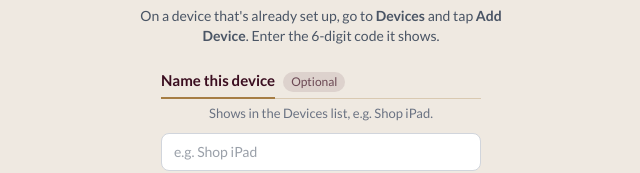
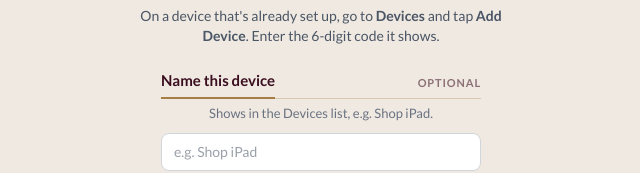
Before and after one commit to Kyanqueso/theresa_shoes_app, a React (Vite) app in the folder web/: page /pair in a window 1280 px wide. Shown: the part 186-359 px from the top of the page, without its empty margins (319-959 px from the left). Built offline with nearby package versions, Linux system fonts and the light colour scheme; no server answers; a web font is replaced by a local one.

Commit message:
Made client name one line, so that it won't be crammed

```diff
--- a/web/src/components/FieldLabel.jsx
+++ b/web/src/components/FieldLabel.jsx
@@ -9,7 +9,13 @@
  *    nothing here can be mistaken for something to tap or type in.
  *  - gold for the accent, leaving maroon to mean one thing: "this option is selected".
  *  - 15px, bold, sentence case — the easiest of the options to read at arm's length.
- *  - optional fields say so, beside the underline rather than under it.
+ *  - optional fields say so at the far end of that line, quieter than the label itself.
+ *
+ * "Optional" sits at the right end of the rule rather than snug against the label, and never
+ * wraps: as a pill beside the label it needed ~65px that a narrow column doesn't have, so it
+ * dropped onto a second line and sat marooned between the gold underline and the faint rule,
+ * pushing that field's input out of line with its neighbours. Anchored to the far end it costs
+ * the label no width at all, so the same field looks the same on a phone and on a desktop.
  *
  * The full-width line is translucent gold rather than a fixed colour, so it stays faint but
  * visible on both the white guest card and the cream admin modals.
@@ -20,16 +26,16 @@
 export default function FieldLabel({ children, as: Tag = 'label', htmlFor, optional = false, hint, className = '' }) {
   return (
     <div className={`pb-0.5 ${className}`}>
-      <div className="flex flex-wrap items-end gap-x-2 border-b border-golden-brown/30">
+      <div className="flex items-end justify-between gap-x-3 border-b border-golden-brown/30">
         {/* -mb-px lets the 2px gold underline sit on top of the 1px rule instead of below it. */}
         <Tag
           htmlFor={Tag === 'label' ? htmlFor : undefined}
-          className="-mb-px border-b-2 border-golden-brown pb-1.5 text-[15px] font-bold leading-snug text-primary"
+          className="-mb-px min-w-0 border-b-2 border-golden-brown pb-1.5 text-[15px] font-bold leading-snug text-primary"
         >
           {children}
         </Tag>
         {optional && (
-          <span className="mb-1.5 rounded-full bg-primary/10 px-2 py-0.5 text-xs font-medium text-primary/70">
+          <span className="mb-1.5 shrink-0 text-[11px] font-semibold uppercase tracking-[0.08em] text-primary/55">
             Optional
           </span>
         )}
--- a/web/src/pages/ShoeDetails.jsx
+++ b/web/src/pages/ShoeDetails.jsx
@@ -609,13 +609,18 @@ function ShoeOrderPanel({ shoe, attributeOptions, companies, clients }) {
           {/* Who the order is for comes before what the shoe is. It's how an order is taken
               out loud ("this is for Gina at Matalino"), and picking a returning client here
               fills in their company and number before any of the specs are touched. */}
-          <div className="grid grid-cols-1 gap-4 border-b border-golden-brown/20 pb-5 sm:grid-cols-3">
+          {/* Two columns, not three: split three ways this card leaves each label about 130px,
+              which "Contact Number" alone already fills. The client's name takes the full width
+              it deserves, and the two shorter fields share the row below it. */}
+          <div className="grid grid-cols-1 gap-4 border-b border-golden-brown/20 pb-5 sm:grid-cols-2">
+            <div className="sm:col-span-2">
               <ClientCombobox
                 clients={clients}
                 value={clientName}
                 onChange={setClientName}
                 onSelect={applyClient}
               />
+            </div>
             <CompanyCombobox companies={companies} value={companyName} onChange={setCompanyName} />
             <div>
               <FieldLabel optional>Contact Number</FieldLabel>
```
Lines whose indentation alone changed are shown as unchanged.
